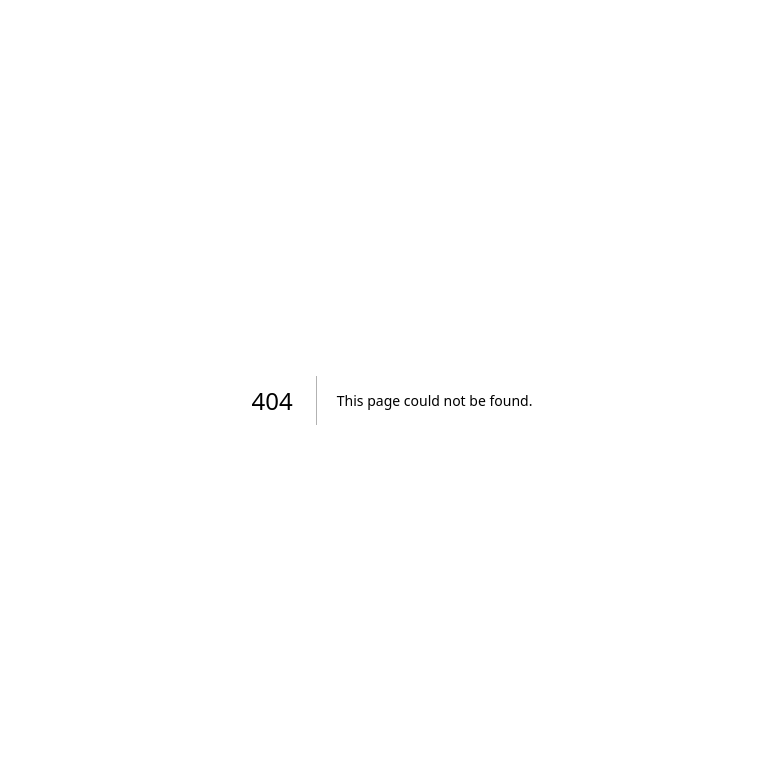
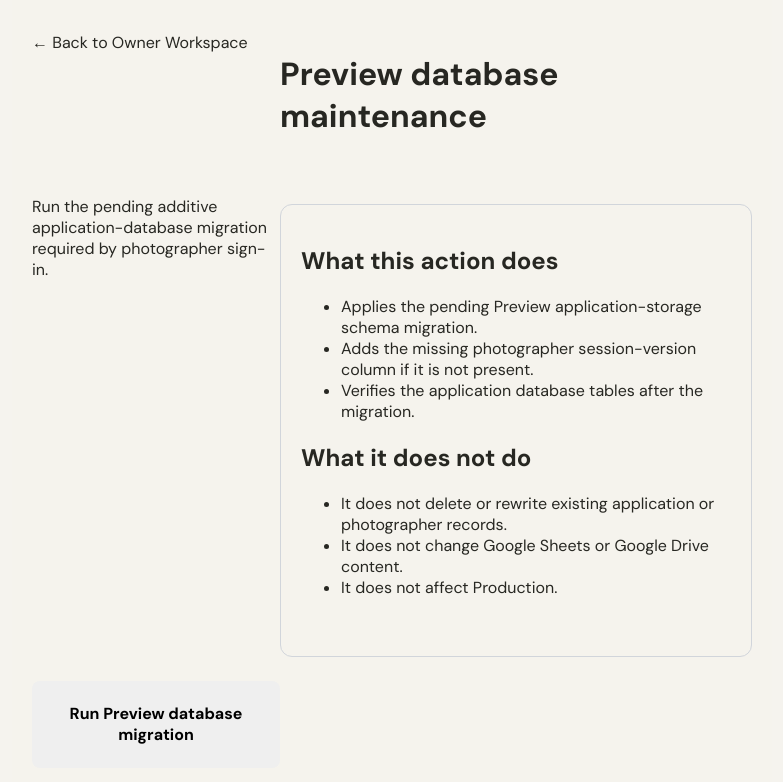
Before and after one commit to henrymunala-lang-ship/photographer-s-page, a Next.js app: page /owner/database-migration in a window 1280 px wide. Before the commit this address had no page. Shown: the top 782 px of the page, without its empty margins (248-1031 px from the left). Built offline with nearby package versions, Linux system fonts and the light colour scheme; a web font is replaced by a local one.

Commit message:
Add owner control for pending Preview database migration

```diff
--- /dev/null
+++ b/app/owner/database-migration/page.tsx
@@ -0,0 +1,89 @@
+"use client";
+
+import { useState } from "react";
+
+type MigrationResult = {
+  ok?: boolean;
+  version?: string;
+  tablesVerified?: number;
+  error?: string;
+  code?: string;
+};
+
+export default function DatabaseMigrationPage() {
+  const [busy, setBusy] = useState(false);
+  const [result, setResult] = useState<MigrationResult | null>(null);
+
+  async function runMigration() {
+    if (busy) return;
+    const confirmed = window.confirm(
+      "Run the additive Preview application-database migration? It creates or verifies the application tables and adds the photographer session-version column. It does not delete or rewrite application records and does not affect Production."
+    );
+    if (!confirmed) return;
+
+    setBusy(true);
+    setResult(null);
+    try {
+      const response = await fetch("/api/owner/database-migrations/application-storage", {
+        method: "POST",
+        credentials: "same-origin",
+        cache: "no-store",
+        headers: { "Content-Type": "application/json" }
+      });
+      const payload = (await response.json()) as MigrationResult;
+      setResult(payload);
+    } catch {
+      setResult({
+        error: "The request could not be completed. Refresh this page and try again.",
+        code: "REQUEST_FAILED"
+      });
+    } finally {
+      setBusy(false);
+    }
+  }
+
+  return (
+    <main className="owner-shell" style={{ maxWidth: 760, margin: "0 auto", padding: "32px 20px" }}>
+      <a href="/owner" style={{ display: "inline-block", marginBottom: 24 }}>← Back to Owner Workspace</a>
+      <h1>Preview database maintenance</h1>
+      <p>Run the pending additive application-database migration required by photographer sign-in.</p>
+      <section style={{ border: "1px solid var(--border, #d1d5db)", borderRadius: 12, padding: 20, margin: "24px 0" }}>
+        <h2>What this action does</h2>
+        <ul>
+          <li>Applies the pending Preview application-storage schema migration.</li>
+          <li>Adds the missing photographer session-version column if it is not present.</li>
+          <li>Verifies the application database tables after the migration.</li>
+        </ul>
+        <h2>What it does not do</h2>
+        <ul>
+          <li>It does not delete or rewrite existing application or photographer records.</li>
+          <li>It does not change Google Sheets or Google Drive content.</li>
+          <li>It does not affect Production.</li>
+        </ul>
+      </section>
+      <button type="button" onClick={runMigration} disabled={busy}
+        style={{ padding: "12px 18px", borderRadius: 8, border: 0, cursor: busy ? "wait" : "pointer" }}>
+        {busy ? "Applying and verifying…" : "Run Preview database migration"}
+      </button>
+      {result && (
+        <section aria-live="polite" style={{ border: "1px solid var(--border, #d1d5db)", borderRadius: 12, padding: 20, marginTop: 24 }}>
+          {result.ok ? (
+            <>
+              <h2>Database migration verified</h2>
+              <p>Schema version: <strong>{result.version}</strong></p>
+              <p>Application tables verified: <strong>{result.tablesVerified}</strong></p>
+              <p>You can now retry photographer sign-in.</p>
+            </>
+          ) : (
+            <>
+              <h2>Migration not confirmed</h2>
+              <p>{result.error ?? "The server did not confirm the migration."}</p>
+              {result.code && <p>Reference: <strong>{result.code}</strong></p>}
+              <p>No success will be assumed unless the server returns a verified result.</p>
+            </>
+          )}
+        </section>
+      )}
+    </main>
+  );
+}
```
